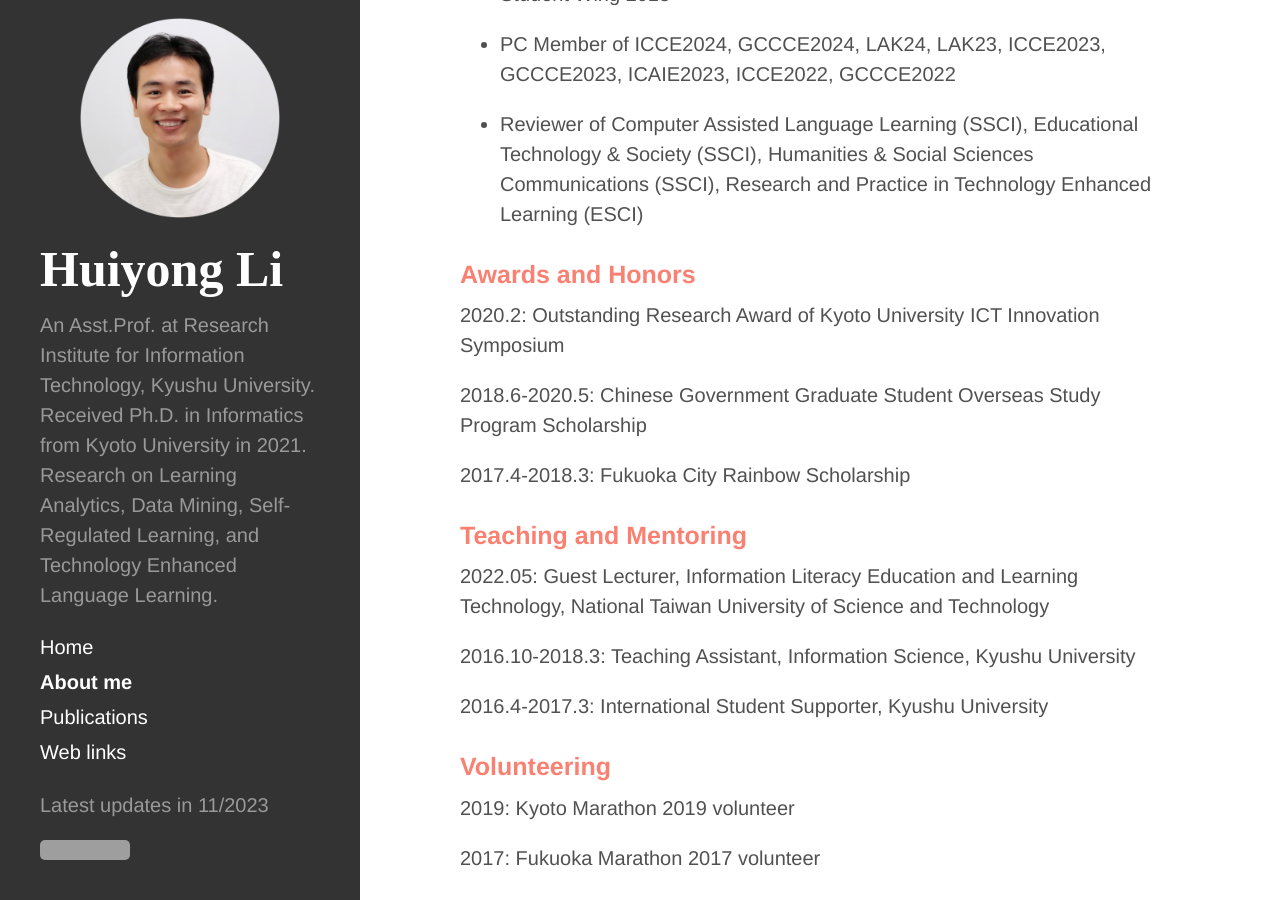
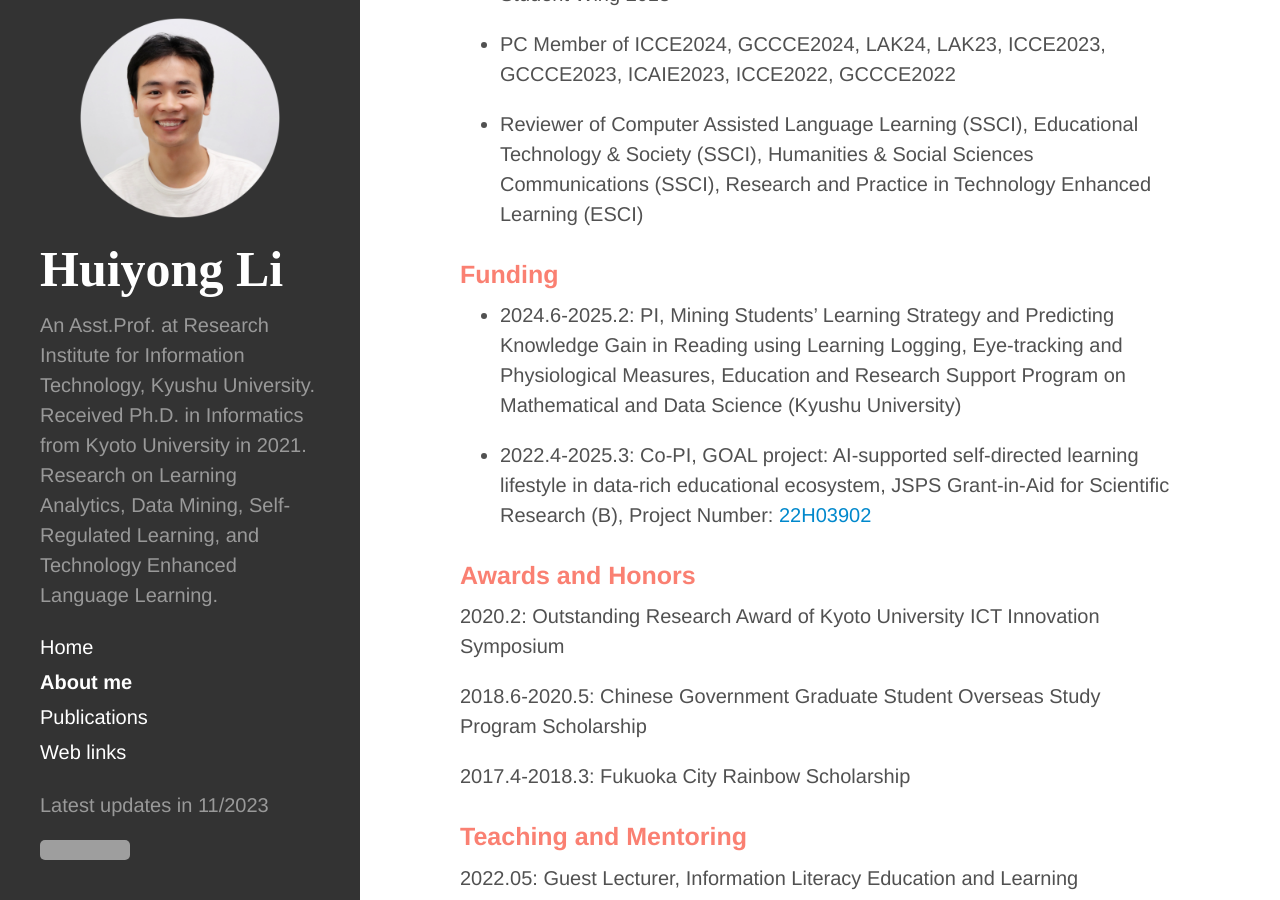
Before and after one commit to li-huiyong/li-huiyong.github.io, a Jekyll site: the page built from about-me.md, in a window 1280 px wide and 900 px high, scrolled down 1867 px. Built offline with Jekyll 4.4.1, drawn with Linux system fonts in a browser that asks for light colours; nearby versions of some CDN libraries; some web fonts are replaced; grey boxes are pictures that could not be loaded.

Commit message:
add fundings

```diff
--- a/about-me.md
+++ b/about-me.md
@@ -60,6 +60,12 @@ Assistant Professor at Research Institute for Information Technology, Kyushu Uni
 
 * Reviewer of Computer Assisted Language Learning (SSCI), Educational Technology & Society (SSCI), Humanities & Social Sciences Communications (SSCI), Research and Practice in Technology Enhanced Learning (ESCI)
 
+### <span style="color: Salmon; ">Funding</span>
+
+* 2024.6-2025.2: PI, Mining Students’ Learning Strategy and Predicting Knowledge Gain in Reading using Learning Logging, Eye-tracking and Physiological Measures, Education and Research Support Program on Mathematical and Data Science (Kyushu University)
+
+* 2022.4-2025.3: Co-PI, GOAL project: AI-supported self-directed learning lifestyle in data-rich educational ecosystem, JSPS Grant-in-Aid for Scientific Research (B), Project Number: [22H03902](https://kaken.nii.ac.jp/en/grant/KAKENHI-PROJECT-22H03902/){:target="_blank"}
+
 ### <span style="color: Salmon; ">Awards and Honors</span>
 2020.2: Outstanding Research Award of Kyoto University ICT Innovation Symposium
 
```
